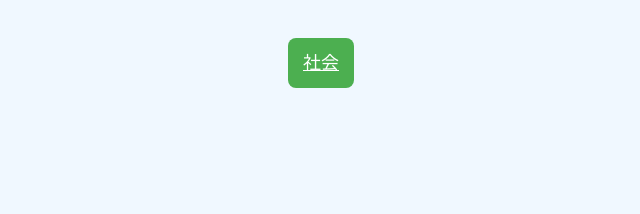
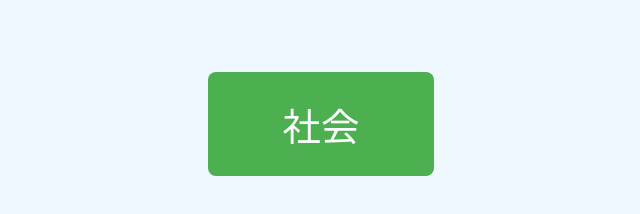
Before and after one commit to 06091210/study, a plain HTML site: page index.html in a window 1280 px wide. Shown: the whole page, without its empty margins (319-959 px from the left). Drawn offline with Linux system fonts and the light colour scheme.

Commit message:
Update index.html

```diff
--- a/index.html
+++ b/index.html
@@ -697,25 +697,23 @@ button:hover {
       padding-top: 5vh;
     }
 
-    /*a {
+    a {
       display: inline-block;
-      padding: 1vh 8vw;
+      padding: 3vh 1vw;
       margin: 3vh;
-      background-color: #4CAF50;
+      /*background-color: #4CAF50;
       color: white;
       font-size: 5vw;
+      */
       text-decoration: none;
-      border-radius: 2vw;
-    }
-      /*max-width: 400px;*/
-    a {
-      padding: 15px;
-      font-size: 18px;
+      /*border-radius: 2vw;
+    }*/
+      max-width: 200px;
+      font-size: 3vw;
       border: none;
       border-radius: 8px;
       background-color: #4CAF50;
       color: white;
-      cursor: pointer;
       transition: background-color 0.2s;
       width: 100%;
     }
```
